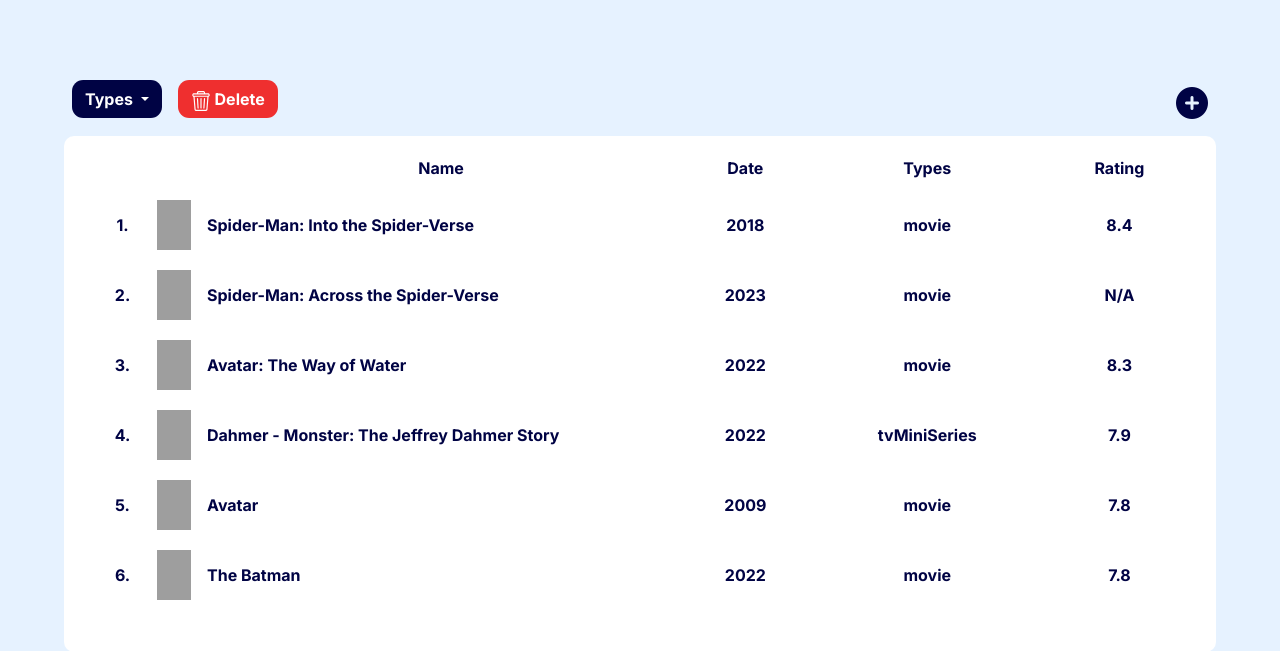
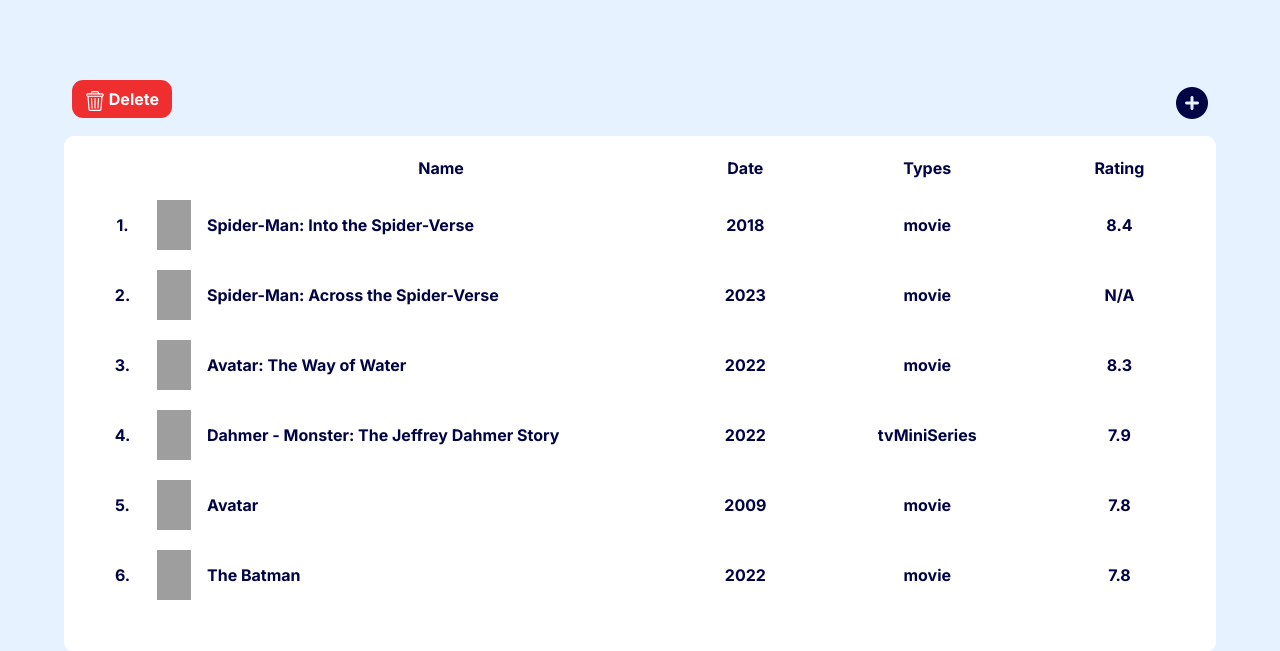
Before and after one commit to Deku0202/M-list, a Flask app: page /list in a window 1280 px wide. Shown: the part 85-736 px from the top of the page. Run offline with Flask 2, Linux system fonts and the light colour scheme; a user stored in the database is signed in; some libraries are stand-ins or nearby versions; grey boxes are pictures that could not be loaded.

Commit message:
finished

```diff
--- a/templates/delete.html
+++ b/templates/delete.html
@@ -8,7 +8,7 @@
     <div class="d-flex align-items-center flex-column pt-5">
         <div class="m-box d-flex justify-content-between">
             <div class="d-flex">
-                <form action="" class="p-2">
+                <!-- <form action="" class="p-2">
                     <div class="btn-group ">
                         <button type="button" class="select btn-l dropdown-toggle" data-bs-toggle="dropdown" aria-expanded="false">
                           Types
@@ -21,7 +21,7 @@
                           <li><a class="dropdown-item" href="#">Separated link</a></li>
                         </ul>
                       </div>
-                </form>
+                </form> -->
 
                 <form action="" class="p-2">
                     <button class="delete" type="submit">
--- a/templates/list.html
+++ b/templates/list.html
@@ -8,7 +8,7 @@
     <div class="d-flex align-items-center flex-column pt-5">
         <div class="m-box d-flex justify-content-between">
             <div class="d-flex">
-                <form action="" class="p-2">
+                <!-- <form action="" class="p-2">
                     <div class="btn-group ">
                         <button type="button" class="select btn-l dropdown-toggle" data-bs-toggle="dropdown" aria-expanded="false">
                           Types
@@ -21,7 +21,7 @@
                           <li><a class="dropdown-item" href="#">Separated link</a></li>
                         </ul>
                       </div>
-                </form>
+                </form> -->
 
                 <form action="/delete" method="get" class="p-2">
                     <button class="delete" type="submit">
```
Also changed, not shown: database.db.
